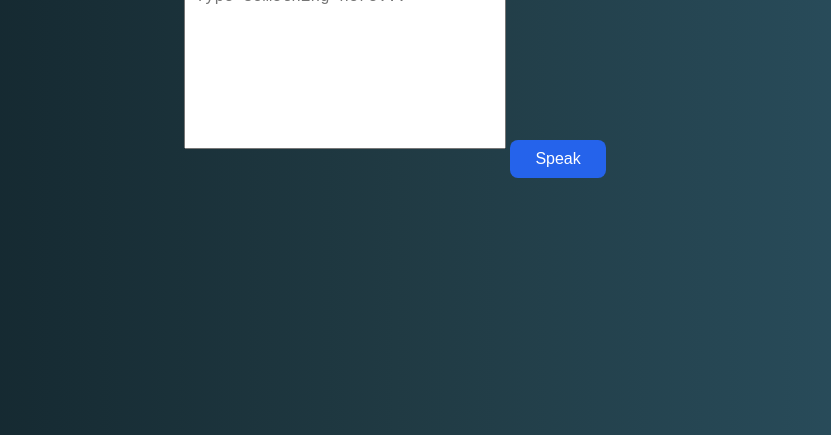
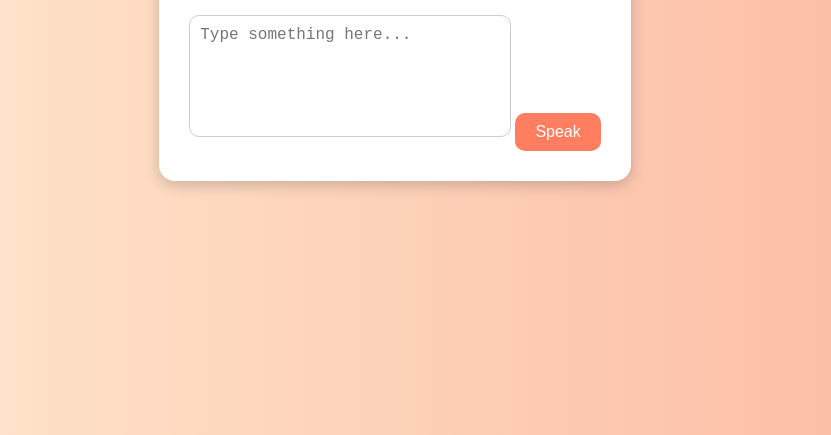
Before and after one commit to piyushmukhija9/text-too-speech, a plain HTML site: page index.html in a window 1280 px wide. Shown: the part 365-800 px from the top of the page, without its empty margins (245-1076 px from the left). Drawn offline with Linux system fonts and the light colour scheme.

Commit message:
Add files via upload

```diff
--- a/style.css
+++ b/style.css
@@ -1,50 +1,46 @@
-body{ background-color: #f3f4f6;
+
+body {
+  margin: 0;
   font-family: 'Segoe UI', sans-serif;
+  background: linear-gradient(to right, #ffecd2, #fcb69f);
   display: flex;
   justify-content: center;
   align-items: center;
   height: 100vh;
-  margin: 0;
-}
+  color: #333;
 }
 
 .container {
   text-align: center;
+  padding: 30px;
   background: white;
-  padding: 30px;
-  border-radius: 15px;
-  box-shadow: 0 0 20px rgba(0,0,0,0.1);
+  border-radius: 16px;
+  box-shadow: 0 4px 15px rgba(0,0,0,0.2);
 }
 
 textarea {
   width: 300px;
-  height: 150px;
-  margin-bottom: 15px;
+  height: 100px;
   padding: 10px;
   font-size: 16px;
+  margin-top: 10px;
+  border-radius: 10px;
+  border: 1px solid #ccc;
   resize: none;
 }
 
 button {
-  padding: 10px 25px;
+  margin-top: 15px;
+  padding: 10px 20px;
   font-size: 16px;
-  background-color: #2563eb;
+  border: none;
+  border-radius: 10px;
+  background-color: #ff7e5f;
   color: white;
-  border: none;
-  border-radius: 8px;
   cursor: pointer;
+  transition: 0.3s;
 }
 
 button:hover {
-  background-color: #1e40af;
+  background-color: #eb5e28;
 }
-body {
-  background: linear-gradient(to right, #0f2027, #203a43, #2c5364);
-  color: white;
-  font-family: 'Segoe UI', sans-serif;
-  display: flex;
-  justify-content: center;
-  align-items: center;
-  height: 100vh;
-  margin: 0;
-}
```
